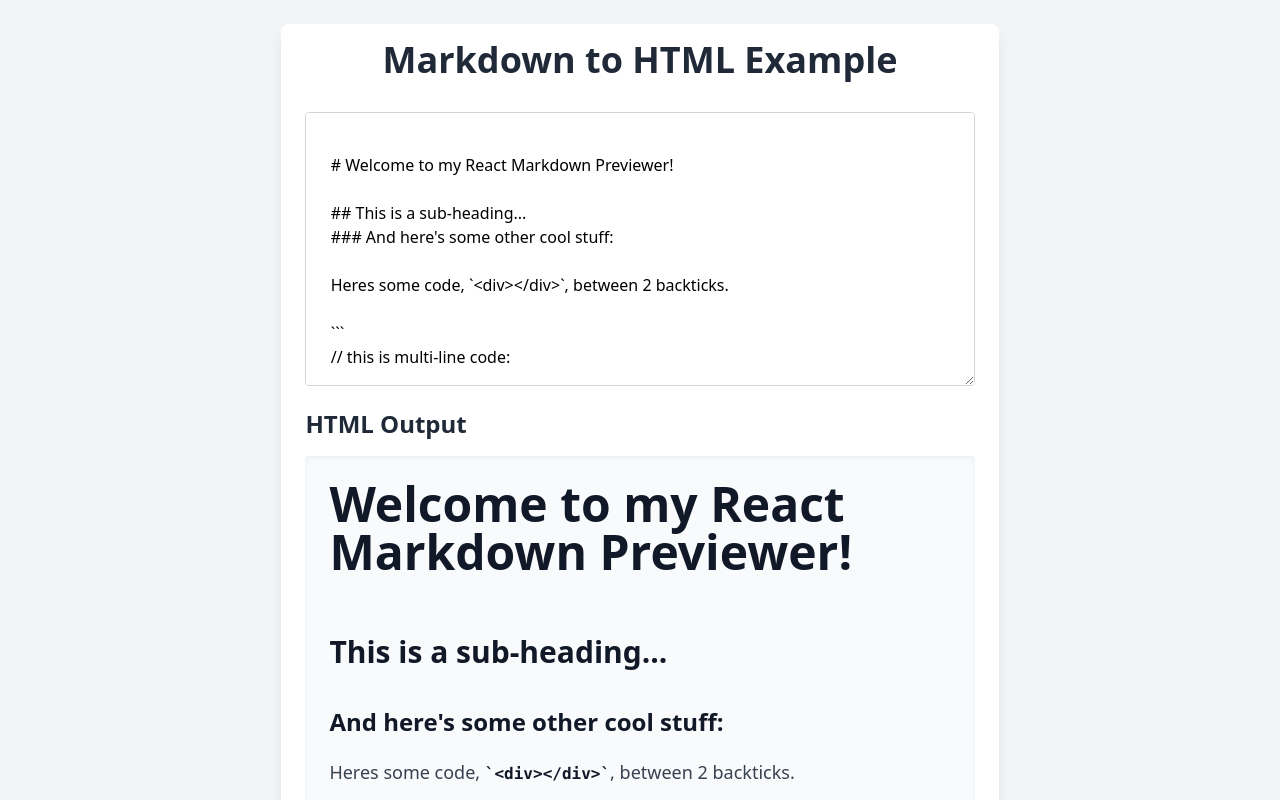
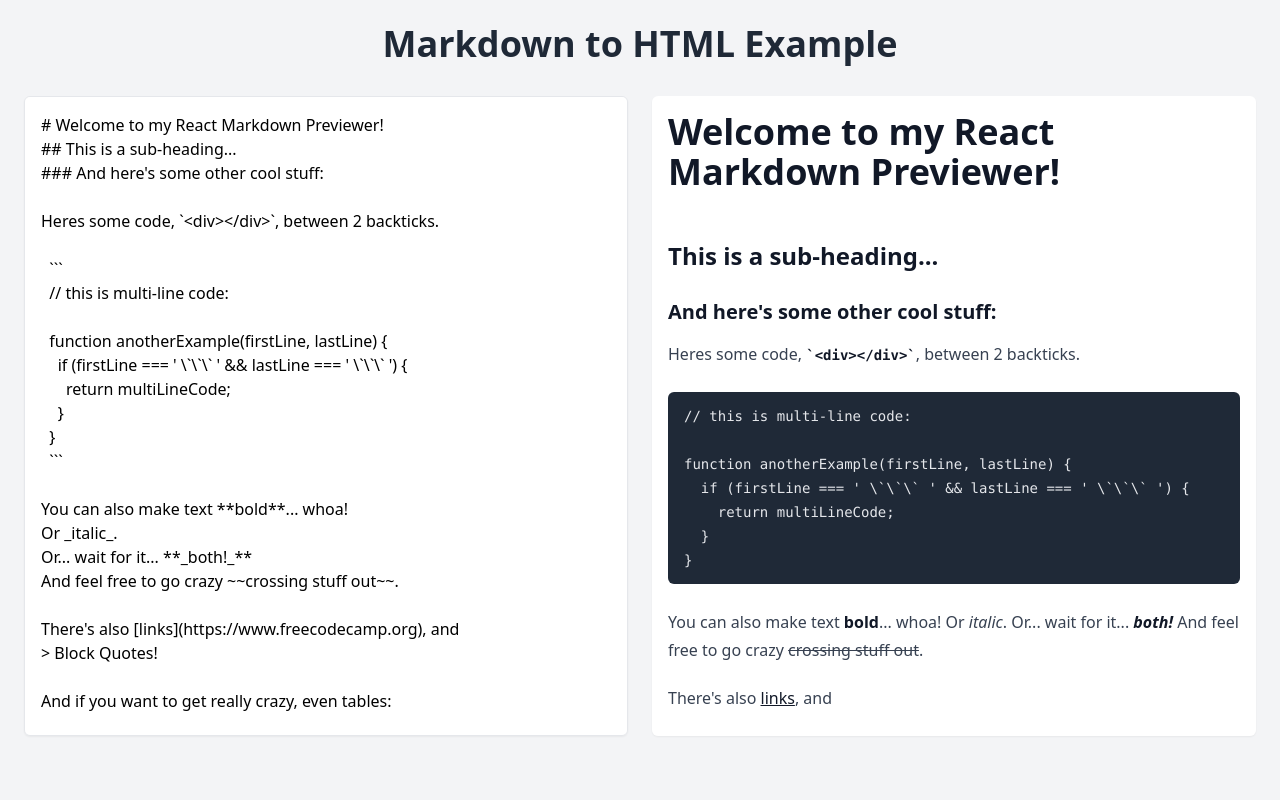
Before and after one commit to Levytein/Markdown-Previewer, a Next.js app: page / in a window 1280 px wide. Shown: the top 800 px of the page. Built offline with nearby package versions, Linux system fonts and the light colour scheme.

Commit message:
Improved Display
Made #preview and #editor display besides each other instead of it being displayed vertically.

```diff
--- a/package.json
+++ b/package.json
@@ -12,8 +12,8 @@
     "@tailwindcss/typography": "^0.5.13",
     "marked": "^12.0.2",
     "next": "14.2.3",
-    "react": "^18",
-    "react-dom": "^18",
+    "react": "^18.3.1",
+    "react-dom": "^18.3.1",
     "remark": "^15.0.1",
     "remark-html": "^16.0.1"
   },
--- a/src/components/MarkdownPreview.js
+++ b/src/components/MarkdownPreview.js
@@ -1,41 +1,101 @@
-import React, { useEffect, useState } from 'react';
-import marked from 'marked';
+import React, { useState, useEffect } from 'react';
+import {marked} from 'marked';
 
 const MarkdownPreview = () => {
-  const [markdownContent, setMarkdownContent] = useState('');
-  const [htmlContent, setHtmlContent] = useState('');
+  const defaultMarkdown = `# Welcome to my React Markdown Previewer!
+## This is a sub-heading...
+### And here's some other cool stuff:
 
-  useEffect(() => {
-    const parseMarkdown = () => {
-      const processedContent = marked(markdownContent, { sanitize: true });
-      setHtmlContent(processedContent);
-      console.log("Processed Content:", processedContent);
-    };
+Heres some code, \`<div></div>\`, between 2 backticks.
 
-    parseMarkdown();
-  }, [markdownContent]);
+  \`\`\`
+  // this is multi-line code:
+
+  function anotherExample(firstLine, lastLine) {
+    if (firstLine === ' \\\`\\\`\\\` ' && lastLine === ' \\\`\\\`\\\` ') {
+      return multiLineCode;
+    }
+  }
+  \`\`\`
+
+You can also make text **bold**... whoa!
+Or _italic_.
+Or... wait for it... **_both!_**
+And feel free to go crazy ~~crossing stuff out~~.
+
+There's also [links](https://www.freecodecamp.org), and
+> Block Quotes!
+
+And if you want to get really crazy, even tables:
+
+Wild Header | Crazy Header | Another Header?
+------------ | ------------- | -------------
+Your content can | be here, and it | can be here....
+And here. | Okay. | I think we get it.
+
+- And of course there are lists.
+  - Some are bulleted.
+     - With different indentation levels.
+        - That look like this.
+
+1. And there are numbered lists too.
+1. Use just 1s if you want!
+1. And last but not least, let's not forget embedded images:
+![React Logo w/ Text](https://goo.gl/Umyytc)
+`;
+
+  const [markdownContent, setMarkdownContent] = useState(defaultMarkdown);
 
   const handleInputChange = (e) => {
     setMarkdownContent(e.target.value);
   };
 
-  return (
+  /*return (
     <div className="min-h-screen p-6 bg-gray-100">
-      <h1 className="text-4xl font-bold text-gray-800 mb-8">Markdown to HTML Example</h1>
+      <h1 className="text-4xl font-bold text-gray-800 mb-8 text-center">Markdown to HTML Example</h1>
+      <div className="flex flex-row gap-6">
           <textarea
+            id="editor"
             value={markdownContent}
             onChange={handleInputChange}
             placeholder="Enter your markdown here..."
-        className="w-full p-4 mb-4 border rounded"
-        rows="10"
+            className="w-1/2  p-4 border rounded-md shadow-sm focus:outline-none focus:ring-2 focus:ring-blue-500 resize-y"
           />
-      <h2 className="text-2xl font-bold text-gray-800 mb-4">HTML Output</h2>
+
         <div
-        className="p-6 bg-white rounded shadow-md"
-        dangerouslySetInnerHTML={{ __html: htmlContent }}
+            id="preview"
+            className="prose p-4 bg-white rounded-md shadow-sm overflow-y-auto"
+            dangerouslySetInnerHTML={{ __html: marked(markdownContent) }}
+        ></div>
+      </div>
+    </div>
+  );
+  */
+  return (
+    <div className="min-h-screen p-6 bg-gray-100">
+      <h1 className="text-4xl font-bold text-gray-800 mb-8 text-center">Markdown to HTML Example</h1>
+      <div className="flex flex-row gap-6 h-[calc(100vh-10rem)]">
+        <div className="w-1/2 h-full">
+          <textarea
+            id="editor"
+            value={markdownContent}
+            onChange={handleInputChange}
+            placeholder="Enter your markdown here..."
+            className="w-full h-full p-4 border rounded-md shadow-sm focus:outline-none focus:ring-2 focus:ring-blue-500 resize-none"
           />
+        </div>
+        <div className="w-1/2 h-full">
+          <div
+            id="preview"
+            className="prose w-full h-full p-4 bg-white rounded-md shadow-sm overflow-y-auto"
+            dangerouslySetInnerHTML={{ __html: marked(markdownContent) }}
+          ></div>
+        </div>
+      </div>
     </div>
   );
 };
 
+
+
 export default MarkdownPreview;
--- a/src/pages/_app.js
+++ b/src/pages/_app.js
@@ -1,4 +1,5 @@
 import '../styles/globals.css';
+import React from 'react';
 
 function MyApp({ Component, pageProps }) {
   return <Component {...pageProps} />;
--- a/src/pages/_document.js
+++ b/src/pages/_document.js
@@ -1,9 +1,21 @@
-import { Html, Head, Main, NextScript } from 'next/document';
+import Document, { Html, Head, Main, NextScript } from 'next/document';
 
-export default function Document() {
+class MyDocument extends Document {
+  render() {
+    const enableTesting = false;
+
     return (
       <Html>
-      <Head />
+        <Head>
+          {enableTesting && (
+            <script
+              src="https://cdn.freecodecamp.org/testable-projects-fcc/v1/bundle.js"
+              crossOrigin="anonymous"
+              referrerPolicy="no-referrer"
+              defer
+            ></script>
+          )}
+        </Head>
         <body>
           <Main />
           <NextScript />
@@ -11,3 +23,6 @@ export default function Document() {
       </Html>
     );
   }
+}
+
+export default MyDocument;
--- a/src/pages/index.js
+++ b/src/pages/index.js
@@ -1,90 +1,12 @@
-import React, { useEffect, useState } from 'react';
-import { marked } from 'marked';
+import React from 'react';
+import MarkdownPreviewer from '../components/MarkdownPreview';
 
-export default function Home() {
-  const initialMarkdown = `
-  # Welcome to my React Markdown Previewer!
-
-  ## This is a sub-heading...
-  ### And here's some other cool stuff:
-
-  Heres some code, \`<div></div>\`, between 2 backticks.
-
-  \`\`\`
-  // this is multi-line code:
-
-  function anotherExample(firstLine, lastLine) {
-    if (firstLine === ' \\\`\\\`\\\` ' && lastLine === ' \\\`\\\`\\\` ') {
-      return multiLineCode;
-    }
-  }
-  \`\`\`
-
-  You can also make text **bold**... whoa!
-  Or _italic_.
-  Or... wait for it... **_both!_**
-  And feel free to go crazy ~~crossing stuff out~~.
-
-  There's also [links](https://www.freecodecamp.org), and
-  > Block Quotes!
-
-  And if you want to get really crazy, even tables:
-
-  Wild Header | Crazy Header | Another Header?
-  ------------ | ------------- | -------------
-  Your content can | be here, and it | can be here....
-  And here. | Okay. | I think we get it.
-
-  - And of course there are lists.
-    - Some are bulleted.
-       - With different indentation levels.
-          - That look like this.
-
-  1. And there are numbered lists too.
-  1. Use just 1s if you want!
-  1. And last but not least, let's not forget embedded images:
-
-  ![hampter](https://t1.uc.ltmcdn.com/en/posts/4/4/5/vegetables_hamsters_can_eat_7544_paso_0_orig.jpg)
-
-  `;
-  const [markdownContent, setMarkdownContent] = useState(initialMarkdown);
-  const [htmlContent, setHtmlContent] = useState('');
-
-  useEffect(() => {
-    const parseMarkdown = () => {
-      if (markdownContent) {
-        const processedContent = marked(markdownContent, { sanitize: false });
-        setHtmlContent(processedContent);
-        console.log("Processed Content:", processedContent);
-      }
-    };
-
-    parseMarkdown();
-  }, [markdownContent]);
-
-  const handleInputChange = (e) => {
-    setMarkdownContent(e.target.value);
-  };
-
+const Home = () => {
   return (
-    <div className="min-h-screen p-6 bg-gray-100 flex items-center justify-center">
-      <div className="max-w-4xl mx-auto bg-white shadow-lg rounded-lg overflow-hidden">
-        <div className="px-6 py-4">
-          <h1 className="text-4xl font-bold text-gray-800 mb-8 text-center">Markdown to HTML Example</h1>
-          <textarea id="editor"
-            value={markdownContent}
-            onChange={(e) => setMarkdownContent(e.target.value)}
-            placeholder="Enter your markdown here..."
-            className="w-full p-4 mb-4 border border-gray-300 rounded focus:outline-none focus:ring-2 focus:ring-blue-600"
-            rows="10"
-          />
-          <h2 className="text-2xl font-bold text-gray-800 mb-4">HTML Output</h2>
-          <div id="preview"
-            className="prose prose-lg p-6 bg-gray-50 rounded shadow-inner"
-            dangerouslySetInnerHTML={{ __html: htmlContent }}
-          />
-        </div>
-      </div>
+    <div>
+      <MarkdownPreviewer />
     </div>
   );
-}
+};
+
+export default Home;
--- a/src/styles/globals.css
+++ b/src/styles/globals.css
@@ -15,13 +15,24 @@ body {
       rgb(var(--background-end-rgb))
     )
     rgb(var(--background-start-rgb));
+    margin:0;
 }
+
 #preview img {
   display: block;
   max-width: 90%;
   margin: 2rem auto;
 }
-
+#editor,#preview
+{
+  height: 80dvh;
+}
+#preview
+{
+    max-width: 100%;
+    min-height: 200px;
+    overflow-wrap: break-word;
+}
 @media (prefers-color-scheme: dark) {
   :root {
     --foreground-rgb: 255, 255, 255;
--- a/tailwind.config.js
+++ b/tailwind.config.js
@@ -1,7 +1,7 @@
 /** @type {import('tailwindcss').Config} */
 module.exports = {
   content: [
-    "./src/pages/**/*.{js,ts,jsx,tsx,mdx}",
+    "./src/**/*.{js,jsx,ts,tsx}",
     "./src/components/**/*.{js,ts,jsx,tsx,mdx}",
     "./src/app/**/*.{js,ts,jsx,tsx,mdx}",
   ],
```
Also changed, not shown: 1 other file (tests, documents, lock files or other folders). Lines whose indentation alone changed are shown as unchanged.
